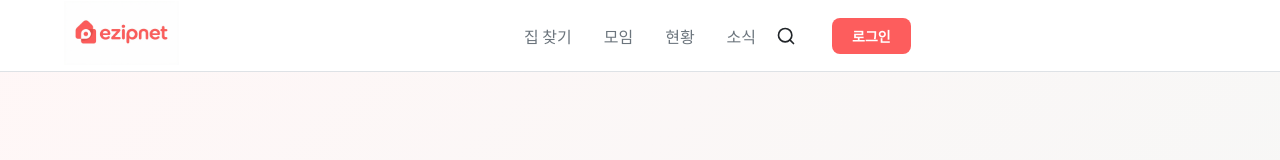
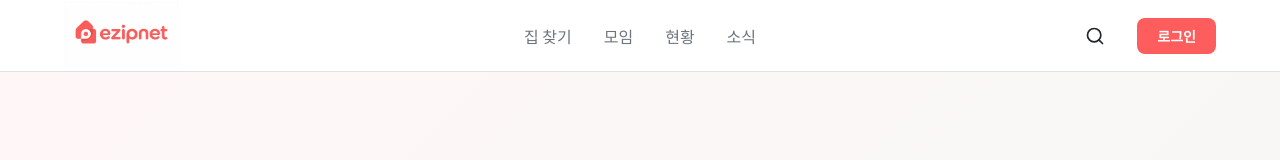
Before and after one commit to dosankim/social-living-connect, a React (Vite) app: page / in a window 1280 px wide. Shown: the top 160 px of the page. Built offline with nearby package versions, Linux system fonts and the light colour scheme; grey boxes are pictures that could not be loaded.

Commit message:
style: replace text logo with PNG in footer, fix navbar alignment

```diff
--- a/src/components/Footer.jsx
+++ b/src/components/Footer.jsx
@@ -9,7 +9,7 @@ export default function Footer() {
                 <div className="footer-top">
                     <div className="footer-brand">
                         <Link to="/" className="footer-logo">
-                            <span className="text-primary font-bold text-xl">ezipnet</span>
+                            <img src="/images/ezipnet_logo.png" alt="이집넷" style={{ height: '40px', width: 'auto' }} />
                         </Link>
                         <p className="footer-description text-secondary text-sm mt-3">
                             새로운 소셜 리빙 네트워크<br />
--- a/src/components/Navbar.jsx
+++ b/src/components/Navbar.jsx
@@ -36,7 +36,7 @@ export default function Navbar() {
             <Link to="/insight" className={`nav-link ${isActive('/insight')}`}>현황</Link>
             <Link to="/news" className={`nav-link ${isActive('/news')}`}>소식</Link>
           </div>
-          <div className="flex items-center gap-4 justify-end">
+          <div style={{ display: 'flex', alignItems: 'center', gap: '12px', justifyContent: 'flex-end' }}>
             <button className="btn btn-ghost" aria-label="Search">
               <Search size={20} />
             </button>
```
